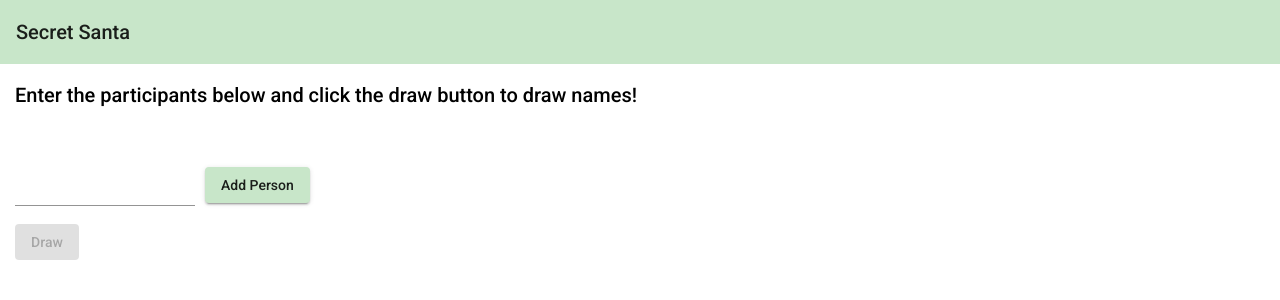
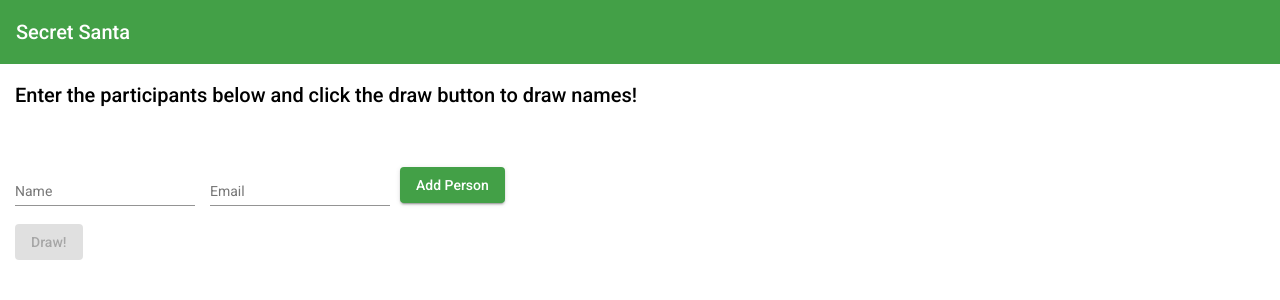
Before and after one commit to MeesterMarcus/secret-santa, an Angular app: page / in a window 1280 px wide. Shown: the top 300 px of the page. Built offline with nearby package versions, Linux system fonts and the light colour scheme.

Commit message:
styling and adding email

```diff
--- a/src/app/name-draw/name-draw.component.html
+++ b/src/app/name-draw/name-draw.component.html
@@ -2,11 +2,13 @@
   <h2>Enter the participants below and click the draw button to draw names!</h2>
 
   <div fxLayout="row">
-    <mat-list *ngIf="names.length > 0">
+    <mat-list *ngIf="persons.length > 0">
       <div mat-subheader>Participants</div>
-      <mat-list-item *ngFor="let name of names">
+      <mat-list-item *ngFor="let person of persons">
         <mat-icon mat-list-icon>face</mat-icon>
-        <div mat-line>{{name}} </div>
+        <div mat-line>{{person.name}}</div>
+        <div mat-line>{{person.email}}</div>
+
       </mat-list-item>
     </mat-list>
   </div>
@@ -14,8 +16,11 @@
   <br><br>
 
   <div fxLayout="row">
+    <mat-form-field style="margin-right:15px;">
+      <input matInput placeholder="Name" type="text" id="fname" [(ngModel)]="entry.name" name="fname">
+    </mat-form-field>
     <mat-form-field>
-      <input matInput type="text" id="fname" [(ngModel)]="entry" name="fname">
+      <input matInput type="text" placeholder="Email" id="email" [(ngModel)]="entry.email" name="fname">
     </mat-form-field>
     <div style="margin-left: 10px;">
       <button mat-raised-button color="primary" type="button" (click)="addName()">Add Person</button>
@@ -25,13 +30,13 @@
   </div>
 
   <div fxLayout="row">
-    <button mat-raised-button color="accent" type="button" (click)="drawNames()" [disabled]="isUneven">Draw</button>
+    <button mat-raised-button color="accent" type="button" (click)="drawNames()" [disabled]="isUneven">Draw!</button>
   </div>
 
   <div fxLayout="row" style="margin-top: 15px;">
     <div *ngIf="pairs">
       <mat-card style="margin-top:5px;" *ngFor="let pair of pairs">
-        <b>{{pair.p1}}</b> is assigned <b>{{pair.p2}}</b>
+        <b>{{pair.p1.name}}</b> is assigned <b>{{pair.p2.name}}</b>
       </mat-card>
     </div>
   </div>
--- a/src/app/name-draw/name-draw.component.ts
+++ b/src/app/name-draw/name-draw.component.ts
@@ -7,8 +7,8 @@ import {Component, OnInit} from '@angular/core';
 })
 export class NameDrawComponent implements OnInit {
 
-  entry: string;
-  names: string[] = [];
+  entry: any = {};
+  persons: any[] = [];
   pairs: any[] = [];
   isUneven = true;
 
@@ -22,20 +22,20 @@ export class NameDrawComponent implements OnInit {
    * Add a name
    */
   addName() {
-    this.names.push(this.entry);
-    console.log(this.names);
-    this.isUneven = this.names.length % 2 !== 0 || this.names.length === 0;
+    this.persons.push(this.entry);
+    this.isUneven = this.persons.length % 2 !== 0 || this.persons.length === 0;
+    this.entry = {};
   }
 
   /**
    * Draw the names
    */
   drawNames() {
-    this.names = this.shuffle(this.names);
-    for (let i = this.names.length - 1; i >= 0; i -= 2) {
+    this.persons = this.shuffle(this.persons);
+    for (let i = this.persons.length - 1; i >= 0; i -= 2) {
       const pair: any = {};
-      pair.p1 = this.names[i];
-      pair.p2 = this.names[i - 1];
+      pair.p1 = this.persons[i];
+      pair.p2 = this.persons[i - 1];
       this.pairs.push(pair);
     }
     console.log(this.pairs);
--- a/src/theme.scss
+++ b/src/theme.scss
@@ -2,8 +2,8 @@
 @include mat-core();
 
 /* ======== Angular material custom themes ======== */
-$my-custom-primary: mat-palette($mat-green, 100, 600);
-$my-custom-accent: mat-palette($mat-yellow, 100, 500, A100);
+$my-custom-primary: mat-palette($mat-green, 600);
+$my-custom-accent: mat-palette($mat-yellow, 700);
 $my-custom-warn: mat-palette($mat-lime);
 
 $my-custom-theme: mat-light-theme($my-custom-primary, $my-custom-accent, $my-custom-warn);
```
